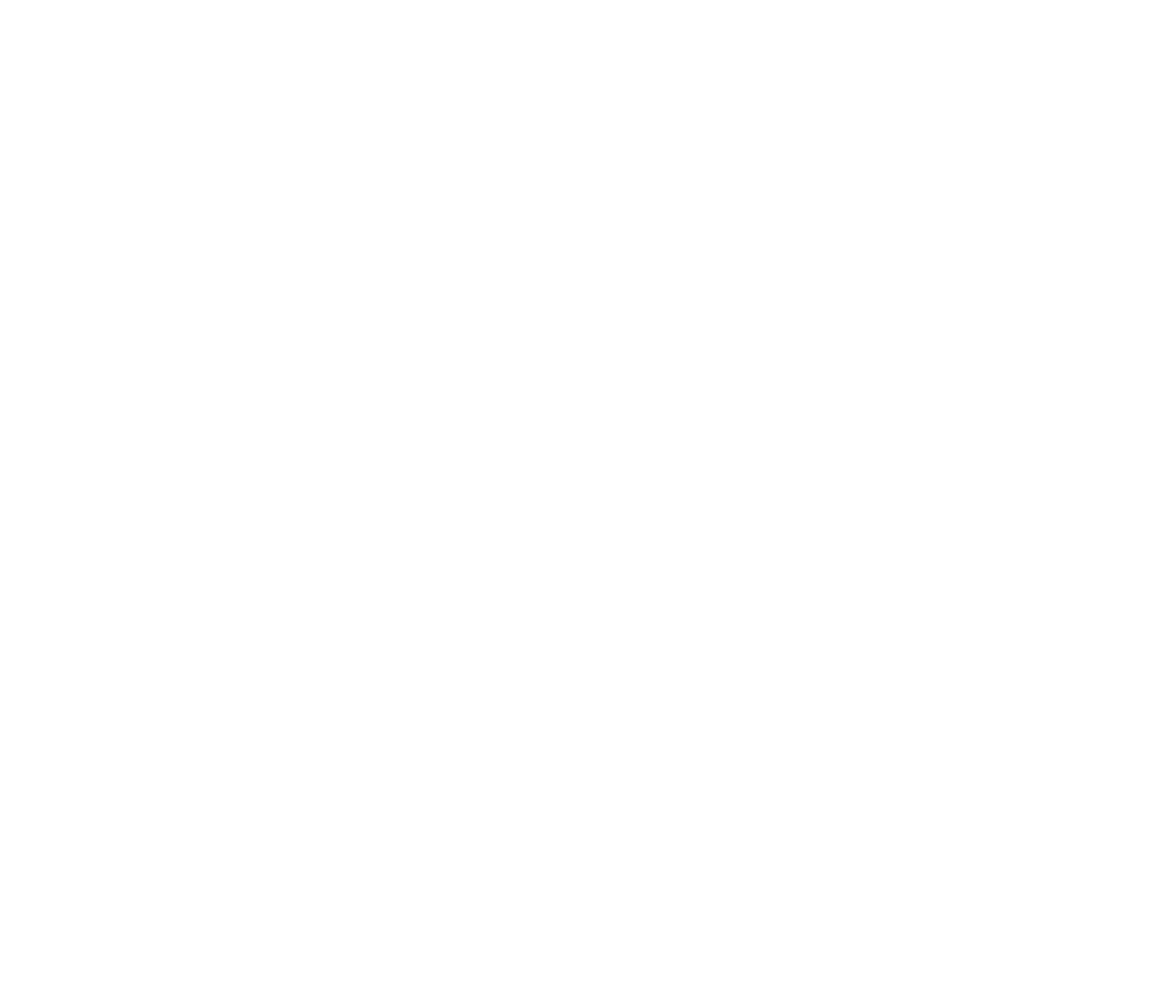
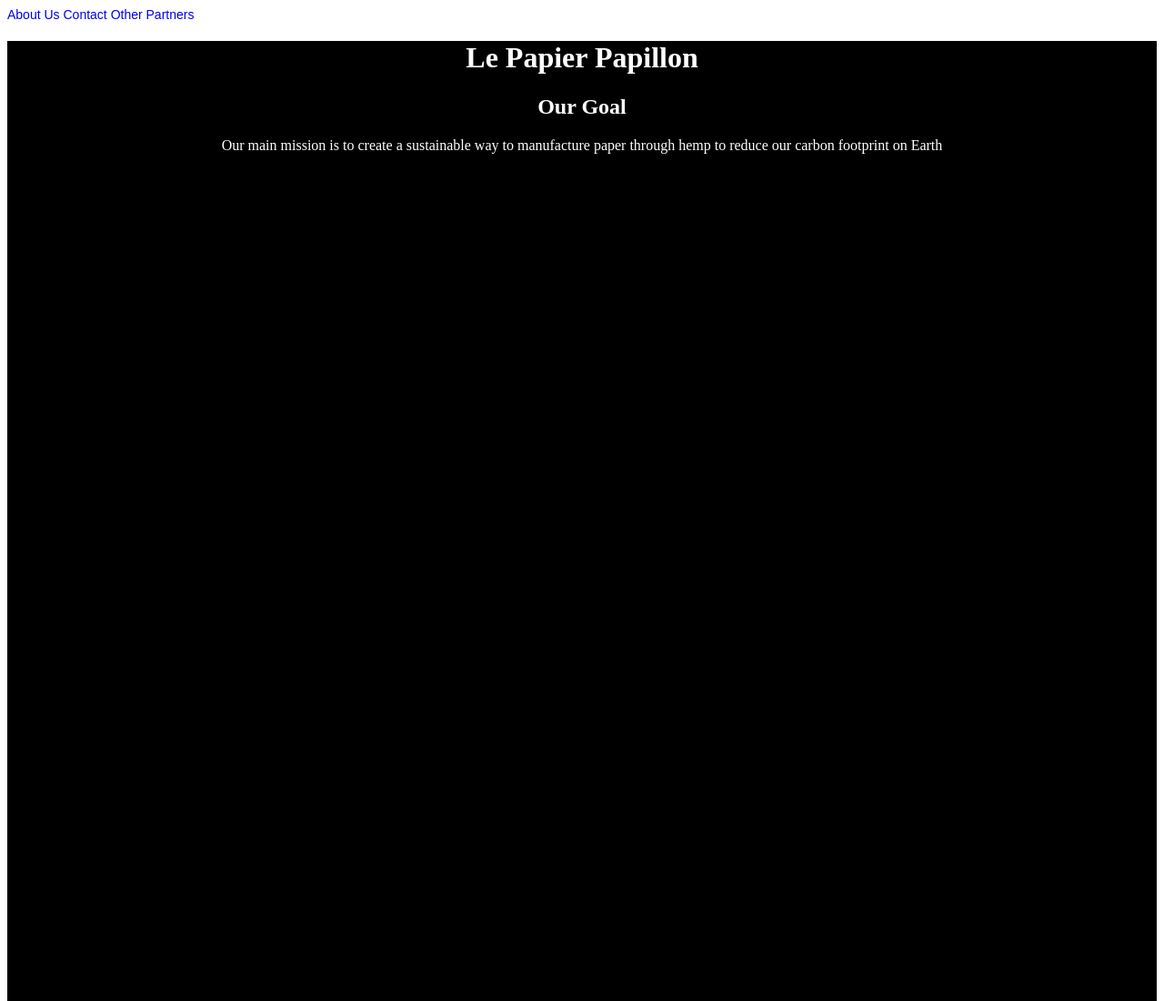
Before and after one commit to ChampagneOtousan/munder-difflin-inc, a plain HTML site: page index.html in a window 1280 px wide. Shown: the top 1100 px of the page at 91% size. Before the commit the page ends 800 px from the top, so only its background shows below. Drawn offline with Linux system fonts and the light colour scheme.

Commit message:
working mainly on css

```diff
--- a/index.html
+++ b/index.html
@@ -3,10 +3,26 @@
   <head>
     <meta charset="utf-8">
     <link rel="stylesheet" href="main.css">
-    <title></title>
+    <title>Le Papier Papillon</title>
+    <nav id="navbar">
+    <label><a href="#">About Us</a></label>
+    <label><a href="#">Contact</a></label>
+    <label><a href="#">Other Partners</a></label>
+    </nav>
   </head>
   <body>
-
+    <div class="container">
+      <h1>Le Papier Papillon</h1>
+      <h2>Our Goal</h2>
+      <article>
+        <p>Our main  mission is to create a sustainable way to manufacture paper through hemp to reduce our carbon footprint on Earth</p>
+      </article>
+      <div class="grid-display">
+        <div></div>
+        <div></div>
+        <div></div>
+      </div>
+    </div>
     <script src="main.js" charset="utf-8"></script>
   </body>
 </html>
--- a/main.css
+++ b/main.css
@@ -0,0 +1,25 @@
+.container {
+  background-color: black;
+  text-align: center;
+  font: #fff sans-serif;
+}
+
+
+#navbar {
+  font: 14px sans-serif;
+}
+
+#navbar label a {
+  text-decoration: none;
+}
+
+h1, h2, p {
+  color: #fff;
+  padding: 0 auto;
+}
+
+.grid-display div {
+  display: grid;
+  grid-template: 200px 200px 200px / 200px 200px 200px;
+  grid-gap: 1%
+}
--- a/main.js
+++ b/main.js
@@ -0,0 +1,3 @@
+let container = document.getElementbyClass("container")
+let paras = documennt.getElementsByTagName("p")
+paras.style.textColor = "darkred"
```
